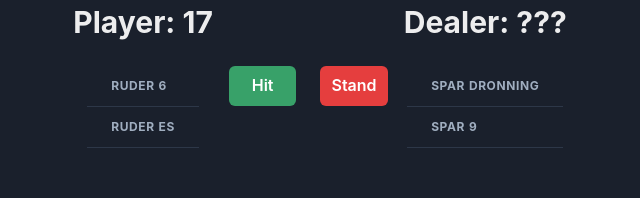
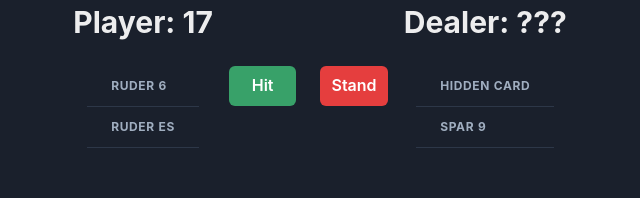
Before and after one commit to Ezague/BlackJackReact, a React (Vite) app: page / in a window 1280 px wide. Both pictures are taken after a click on the button "New Game". Shown: the part 192-390 px from the top of the page, without its empty margins (320-960 px from the left). Built offline with nearby package versions, Linux system fonts and the light colour scheme.

Commit message:
Add hidden first card before gameOver

```diff
--- a/src/App.jsx
+++ b/src/App.jsx
@@ -87,7 +87,7 @@ const onResetScore = () => {
     <>
       <div>
           <Header onStartGame={onStartGame} onResetScore={onResetScore}/>
-          <PlayArea playerCard={playerCards} dealerCard={dealerCards} showDealerCards={showDealerCard} gameState={gameState} showButtons={showButtons} onHit={onHit} onStand={onStand} />
+          <PlayArea playerCard={playerCards} dealerCard={dealerCards} gameOver={gameOver} showDealerCards={showDealerCard} gameState={gameState} showButtons={showButtons} onHit={onHit} onStand={onStand} />
           <Stats wins={wins} draws={draws} losses={losses}/>
       </div>
     </>
--- a/src/Cards.jsx
+++ b/src/Cards.jsx
@@ -1,18 +1,26 @@
 /* eslint-disable react/prop-types */
 import { TableContainer, Table, Tbody, Tr, Th } from "@chakra-ui/react";
 
-export function Cards({cards}) {
+function CreateCard({card, dealer, gameOver, index}) {
+    if (index == 0 && dealer == 'ja' && gameOver == false) {
+        return <Tr><Th>Hidden card</Th></Tr>;
+    } else {
+        return <Tr key={card.kuloer + card.vaerdi}>
+            <Th>
+                {card.kuloer} {card.vaerdi}
+            </Th>
+        </Tr>;
+    }
+}
+
+export function Cards({cards, gameOver, dealer}) {
     return (
         <section className="cards">
             <TableContainer>
                 <Table>
                     <Tbody>
-                    {cards.map((card) => (
-                        <Tr key={card.kuloer + card.vaerdi}>
-                            <Th>
-                                {card.kuloer} {card.vaerdi}
-                            </Th>
-                        </Tr>
+                    {cards.map((card, i) => (
+                        <CreateCard card={card} dealer={dealer} gameOver={gameOver} index={i} key={card.kuloer + card.vaerdi}/>
                     ))}
                     </Tbody>
                 </Table>
--- a/src/PlayArea.jsx
+++ b/src/PlayArea.jsx
@@ -3,7 +3,7 @@ import { Button, ButtonGroup, Grid, GridItem, Text, LightMode } from "@chakra-ui
 import { Cards } from "./Cards";
 import { handTotal } from "./gameLogic";
 
-export function PlayArea({playerCard, dealerCard, showDealerCards, gameState, showButtons, onHit, onStand}) {
+export function PlayArea({playerCard, dealerCard, gameOver, showDealerCards, gameState, showButtons, onHit, onStand}) {
     return (
         <section className="playArea">
                 <Grid
@@ -24,7 +24,7 @@ export function PlayArea({playerCard, dealerCard, showDealerCards, gameState, sh
                         <Text fontSize="3xl" fontWeight="bold">Dealer: {showDealerCards}</Text>
                     </GridItem>
                     <GridItem colSpan={3} area={'playerCards'}>
-                        <Cards cards={playerCard}/>
+                        <Cards cards={playerCard} gameOver={gameOver} dealer='nej'/>
                     </GridItem>
                     <GridItem colSpan={1} area={'buttons'}>
                         <LightMode>
@@ -35,7 +35,7 @@ export function PlayArea({playerCard, dealerCard, showDealerCards, gameState, sh
                         </LightMode>
                     </GridItem>
                     <GridItem colSpan={3} area={'dealerCards'}>
-                        <Cards cards={dealerCard}/>
+                        <Cards cards={dealerCard} gameOver={gameOver} dealer='ja'/>
                     </GridItem>
                 </Grid>
         </section>
```
